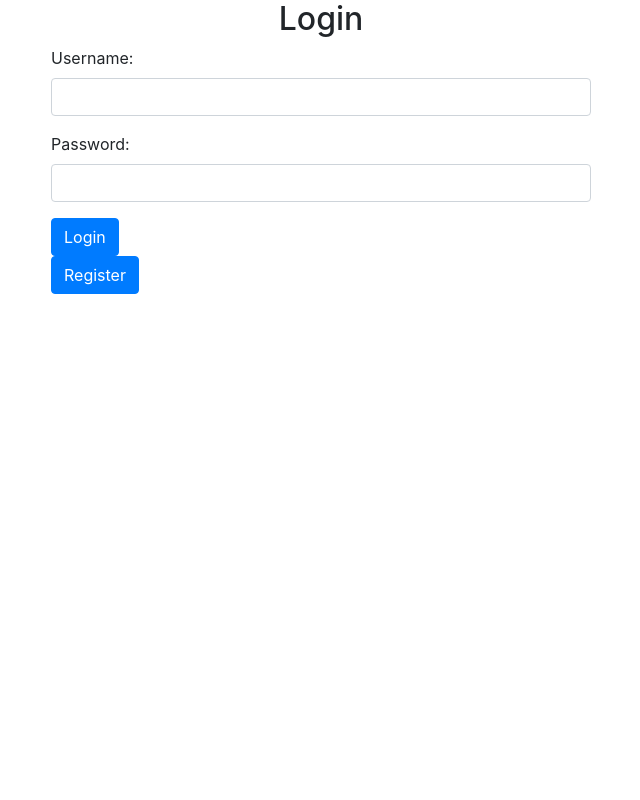
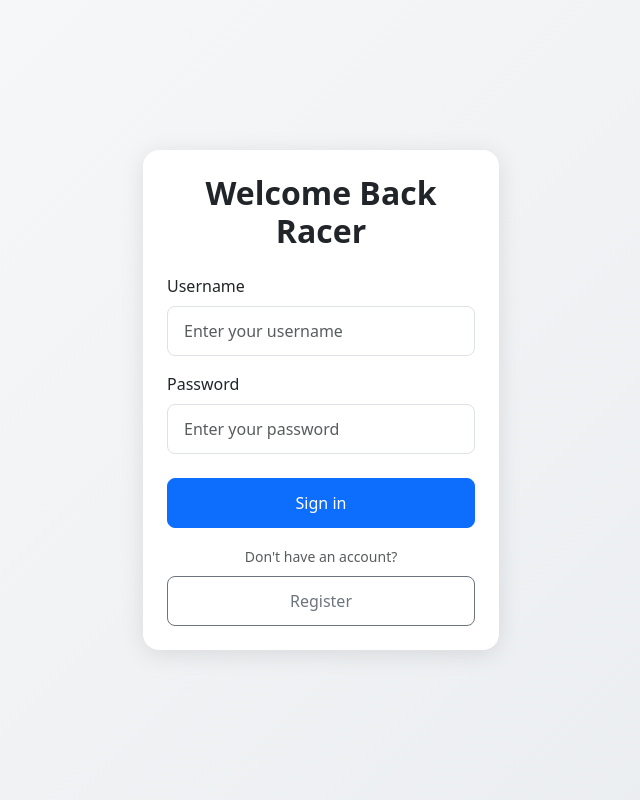
Before and after one commit to johnatrootdynamics/Race-Keeper, a Flask app: page /login in a window 1280 px wide. Shown: the whole page, without its empty margins (319-959 px from the left). Run offline with Flask 3, Linux system fonts and the light colour scheme; some libraries are stand-ins or nearby versions.

Commit message:
Update login.html

```diff
--- a/templates/login.html
+++ b/templates/login.html
@@ -1,39 +1,77 @@
 <!DOCTYPE html>
 <html lang="en">
 <head>
-    <meta charset="UTF-8">
-    <meta http-equiv="X-UA-Compatible" content="IE=edge">
-    <meta name="viewport" content="width=device-width, initial-scale=1.0">
+    <meta charset="UTF-8" />
+    <meta http-equiv="X-UA-Compatible" content="IE=edge" />
+    <meta name="viewport" content="width=device-width, initial-scale=1.0" />
     <title>Login</title>
-    <!-- Bootstrap CSS (for styling) -->
-    <link href="https://stackpath.bootstrapcdn.com/bootstrap/4.5.2/css/bootstrap.min.css" rel="stylesheet">
+    <!-- Bootstrap CSS -->
+    <link href="https://cdn.jsdelivr.net/npm/bootstrap@5.3.3/dist/css/bootstrap.min.css" rel="stylesheet">
+
+    <style>
+        /* ---------- Page background ---------- */
+        body {
+            background: linear-gradient(135deg, #f8f9fa 0%, #e9ecef 100%);
+            min-height: 100vh;
+            display: flex;
+            align-items: center;
+            justify-content: center;
+            padding: 1rem;
+        }
+
+        /* ---------- Card ---------- */
+        .auth-card {
+            border: none;
+            border-radius: 1rem;
+            box-shadow: 0 4px 24px rgba(0, 0, 0, 0.1);
+        }
+
+        /* ---------- Typography ---------- */
+        .card-title {
+            font-weight: 600;
+        }
+
+        /* ---------- Buttons & Inputs ---------- */
+        .form-control {
+            padding: 0.75rem 1rem;
+            font-size: 1rem;
+        }
+
+        .btn-lg {
+            padding: 0.75rem 1.25rem;
+            font-size: 1rem;
+        }
+    </style>
 </head>
 <body>
 
 <div class="container">
     <div class="row justify-content-center">
-        <div class="col-md-6 col-md-offset-3">
-            <h2 class="text-center">Login</h2>
-            <form action="{{ url_for('login') }}" method="post">
-                <div class="form-group">
-                    <label for="username">Username:</label>
-                    <input type="text" class="form-control" id="username" name="username" required>
+        <div class="col-12 col-sm-10 col-md-8 col-lg-5 col-xl-4">
+            <div class="card auth-card p-4">
+                <h2 class="card-title text-center mb-4">Welcome Back Racer</h2>
+                <form action="{{ url_for('login') }}" method="post">
+                    <div class="mb-3">
+                        <label for="username" class="form-label">Username</label>
+                        <input type="text" class="form-control form-control-lg" id="username" name="username" placeholder="Enter your username" required>
+                    </div>
+                    <div class="mb-4">
+                        <label for="password" class="form-label">Password</label>
+                        <input type="password" class="form-control form-control-lg" id="password" name="password" placeholder="Enter your password" required>
+                    </div>
+                    <button type="submit" class="btn btn-primary w-100 btn-lg">Sign in</button>
+                </form>
+
+                <div class="text-center mt-3">
+                    <span class="text-muted small">Don't have an account?</span>
+                    <a href="{{ url_for('register') }}" class="btn btn-outline-secondary btn-lg w-100 mt-2">Register</a>
                 </div>
-                <div class="form-group">
-                    <label for="password">Password:</label>
-                    <input type="password" class="form-control" id="password" name="password" required>
-                </div>
-                <button type="submit" class="btn btn-primary">Login</button>
-            </form>
-            <a href="{{ url_for('register') }}"><button class="btn btn-primary">Register</button></a>
+            </div>
         </div>
     </div>
 </div>
 
-<!-- Optional JavaScript -->
-<!-- jQuery first, then Popper.js, then Bootstrap JS -->
-<script src="https://code.jquery.com/jquery-3.5.1.slim.min.js"></script>
-<script src="https://cdn.jsdelivr.net/npm/@popperjs/core@2.5.2/dist/umd/popper.min.js"></script>
-<script src="https://stackpath.bootstrapcdn.com/bootstrap/4.5.2/js/bootstrap.min.js"></script>
+<!-- Bootstrap JS Bundle -->
+<script src="https://cdn.jsdelivr.net/npm/bootstrap@5.3.3/dist/js/bootstrap.bundle.min.js"></script>
 </body>
 </html>
```
